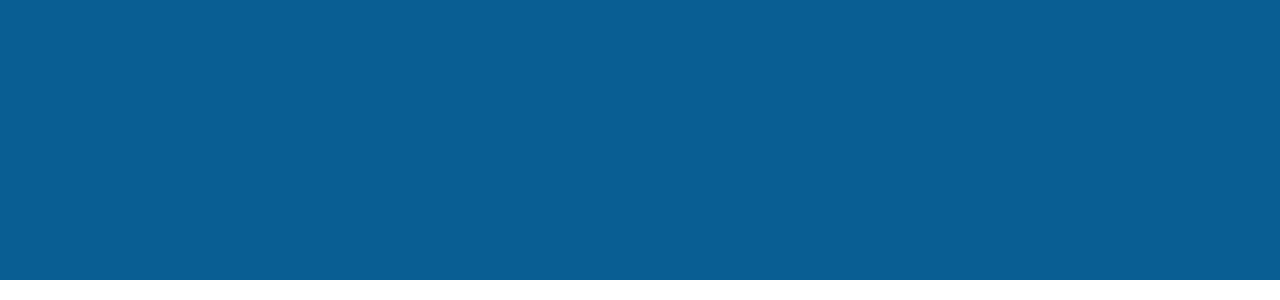
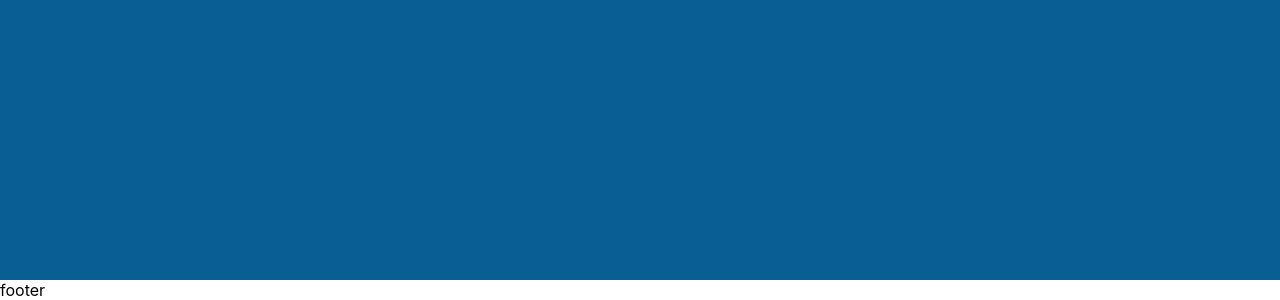
Before and after one commit to CraigMJensen/react-portfolio, a React (Create React App) app: page / in a window 1280 px wide. Shown: the part 736-1036 px from the top of the page. Built offline with nearby package versions, Linux system fonts and the light colour scheme.

Commit message:
added footer component

```diff
--- a/src/App.js
+++ b/src/App.js
@@ -1,6 +1,7 @@
 import React from 'react';
 import './App.css';
 import Header from './components/Header';
+import Footer from './components/Footer';
 
 function App() {
   return (
@@ -11,6 +12,9 @@
       <div className="App-body">
 
       </div>
+      <div className='App-footer'>
+        <Footer />
+      </div>
     </div>
   );
 }
--- /dev/null
+++ b/src/components/Footer/index.js
@@ -0,0 +1,9 @@
+import React from 'react';
+
+function Footer() {
+  return (
+  <footer>footer</footer>
+  )
+}
+
+export default Footer;
```
